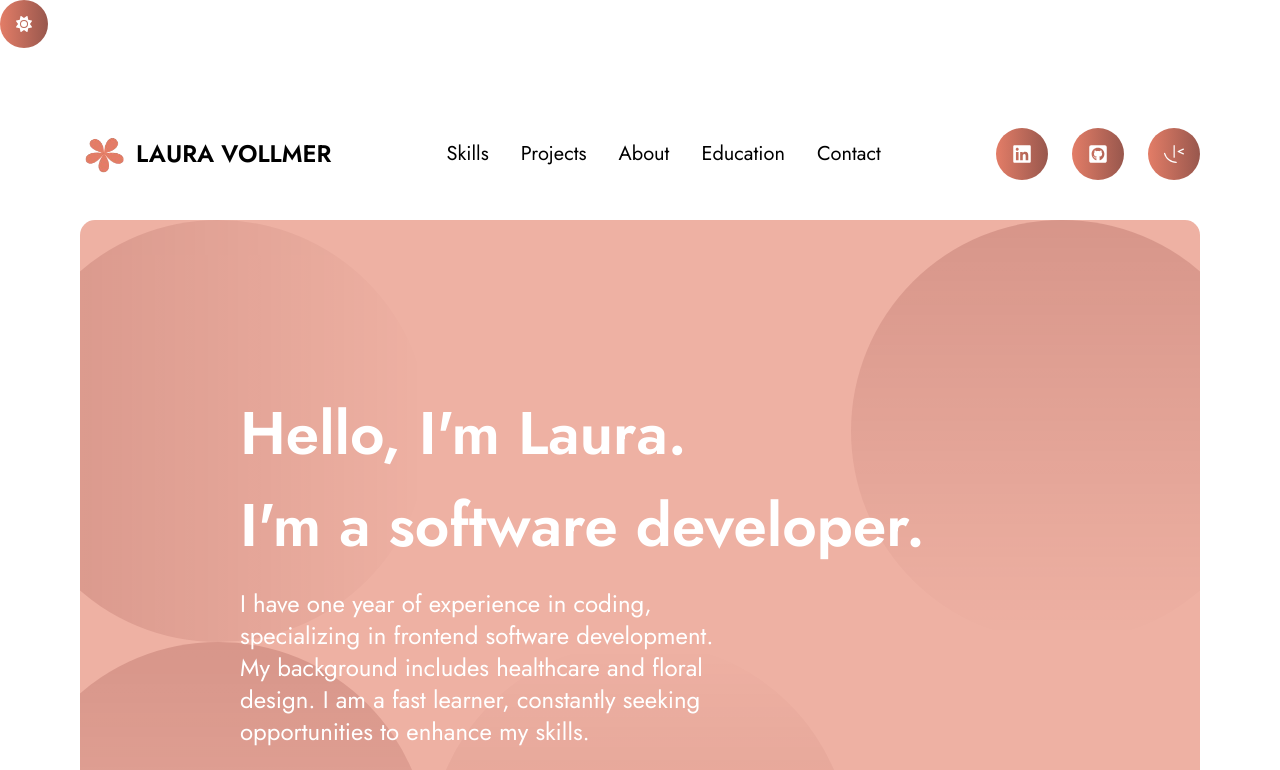
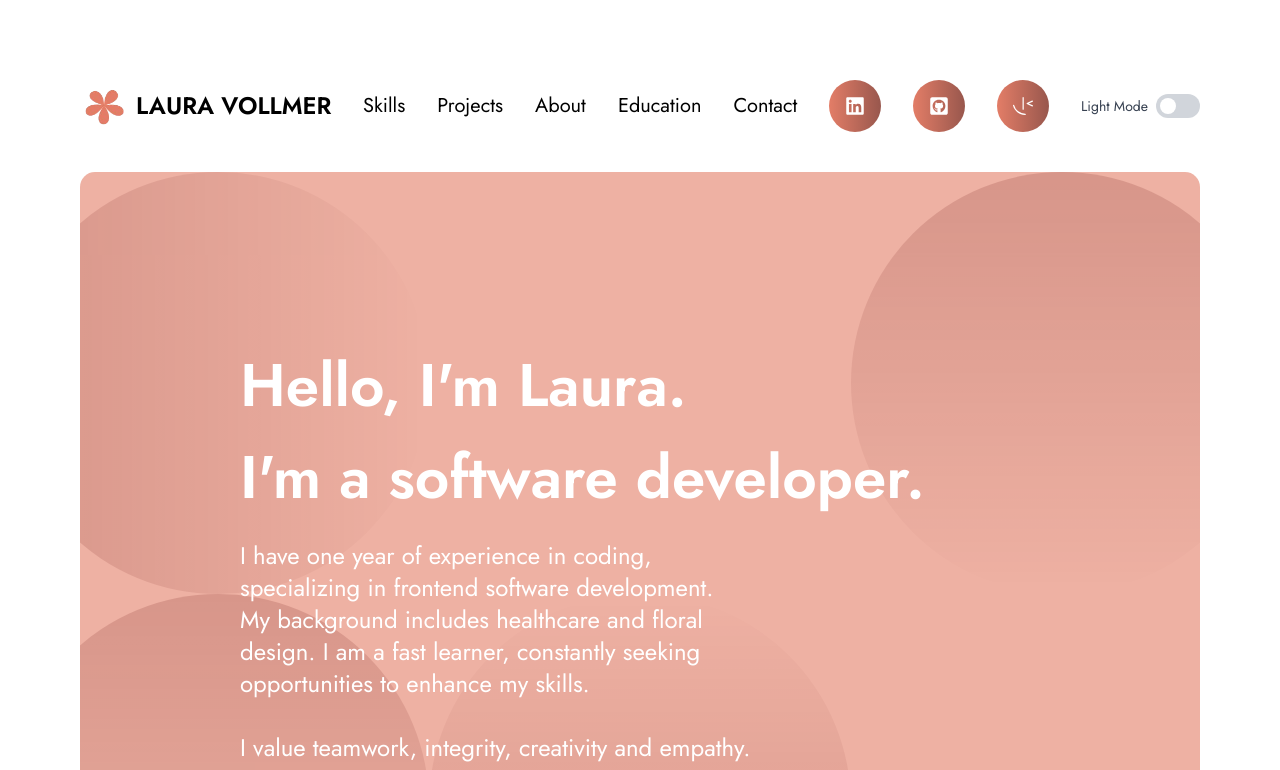
Before and after one commit to lavollmer/portfolio-lauradev, a React (Vite) app: page / in a window 1280 px wide. Shown: the top 770 px of the page. Built offline with nearby package versions, Linux system fonts and the light colour scheme.

Commit message:
updating toggle light and dark mode

```diff
--- a/src/App.jsx
+++ b/src/App.jsx
@@ -10,8 +10,6 @@ import Education from "./components/Education";
 import { Element } from "react-scroll";
 import ScrollToTop from "react-scroll-to-top";
 import { useState, useEffect } from "react";
-import { FontAwesomeIcon } from "@fortawesome/react-fontawesome";
-import { faSun, faMoon } from "@fortawesome/free-solid-svg-icons";
 
 function App() {
   const [theme, setTheme] = useState("light");
@@ -35,15 +33,15 @@ function App() {
   return (
     <>
       <div className="bg-white dark:bg-black min-h-screen">
-        <button
+        {/* <button
           onClick={toggleTheme}
           className="hover:animate-bounce bg-gradient-to-r to-redwood from-burnt-sienna rounded-full text-white cursor-pointer p-4 px-4 hover:from-redwood hover:to-burnt-sienna flex items-center justify-center"
         >
           <FontAwesomeIcon icon={theme === "light" ? faSun : faMoon} />
-        </button>
+        </button> */}
         <div className="lg:p-20 md:p-6">
           <Element name="navigation">
-            <Navigation />
+            <Navigation theme={theme} toggleTheme={toggleTheme} />
           </Element>
           <div className="p-10 mt-10 md:p-0 md:mt-0">
             <Element name="landing">
--- a/src/components/Navigation.jsx
+++ b/src/components/Navigation.jsx
@@ -7,8 +7,10 @@ import { FaLinkedin } from "react-icons/fa";
 import { FaGithubSquare } from "react-icons/fa";
 import { SiFrontendmentor } from "react-icons/si";
 import { Link } from "react-scroll";
+import { FontAwesomeIcon } from "@fortawesome/react-fontawesome";
+import { faSun, faMoon } from "@fortawesome/free-solid-svg-icons";
 
-const Navigation = () => {
+const Navigation = ({ theme, toggleTheme }) => {
   const [isOpen, setIsOpen] = useState(false);
 
   const toggleSideNav = () => {
@@ -98,7 +100,7 @@ const Navigation = () => {
             </Link>
           </div>
         </div>
-        <div className="space-x-6">
+        <div className="flex flex-row space-x-8">
           <a
             href="https://www.linkedin.com/in/lvollmer/"
             target="_blank"
@@ -138,8 +140,33 @@ const Navigation = () => {
               <SiFrontendmentor size={20} />
             </button>
           </a>
+          {/* <button
+            onClick={toggleTheme}
+            className="hover:animate-bounce bg-gradient-to-r to-redwood from-burnt-sienna rounded-full text-white cursor-pointer p-4 px-4 hover:from-redwood hover:to-burnt-sienna flex items-center justify-center"
+          >
+            <FontAwesomeIcon
+              icon={theme === "light" ? faMoon : faSun}
+              size={20}
+            />
+          </button> */}
+          <div className="flex items-center">
+            <span className="mr-2 text-sm text-gray-700 dark:text-gray-300">
+              {theme === "light" ? "Light Mode" : "Dark Mode"}
+            </span>
+            <button
+              onClick={toggleTheme}
+              className={`relative inline-flex items-center h-6 rounded-full w-11 transition-colors duration-300 focus:outline-none ${
+                theme === "light" ? "bg-gray-300" : "bg-gray-700"
+              }`}
+            >
+              <span
+                className={`inline-block w-4 h-4 transform bg-white rounded-full transition-transform duration-300 ${
+                  theme === "light" ? "translate-x-1" : "translate-x-6"
+                }`}
+              />
+            </button>
+          </div>
         </div>
-
       </div>
     </div>
   );
```
